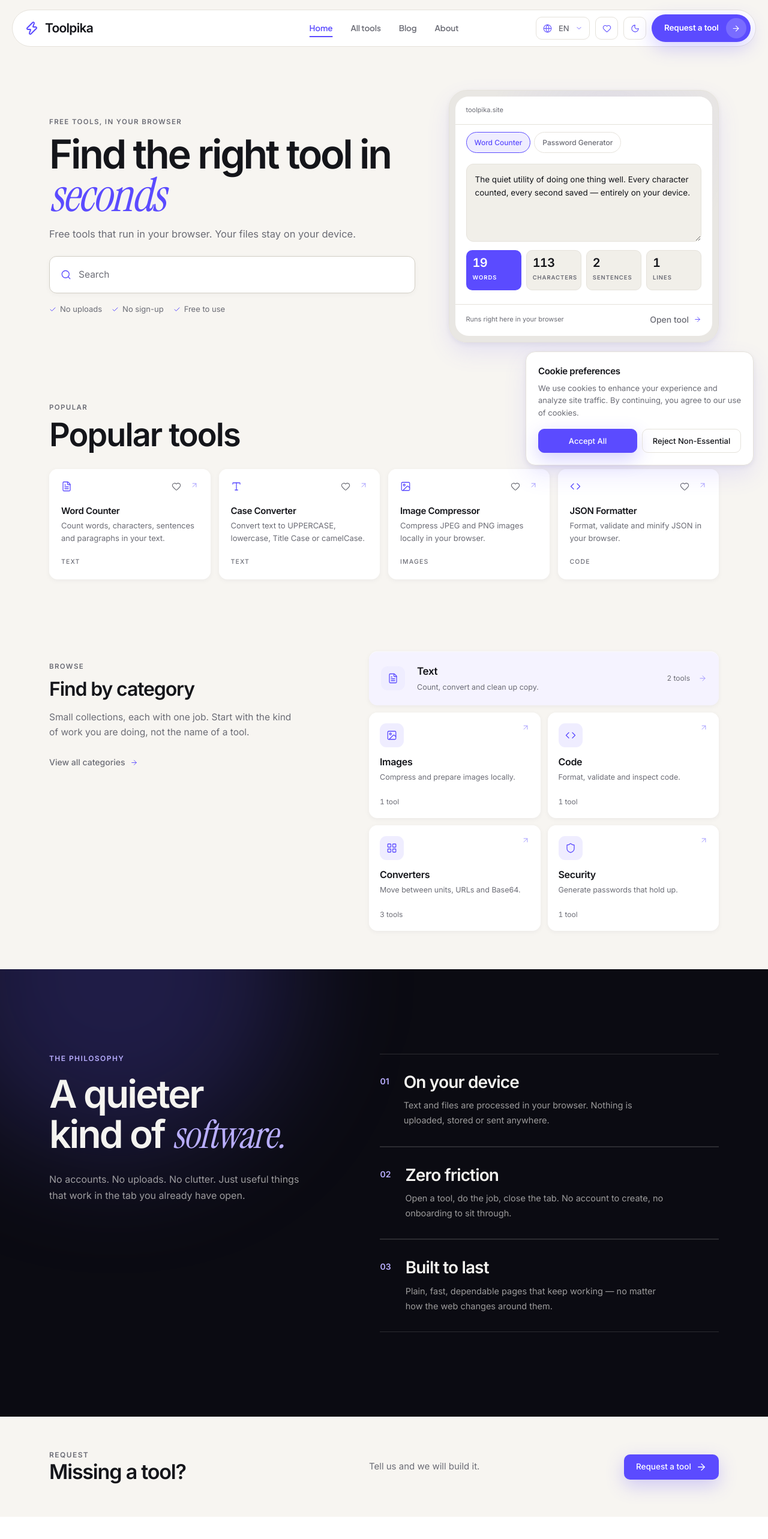
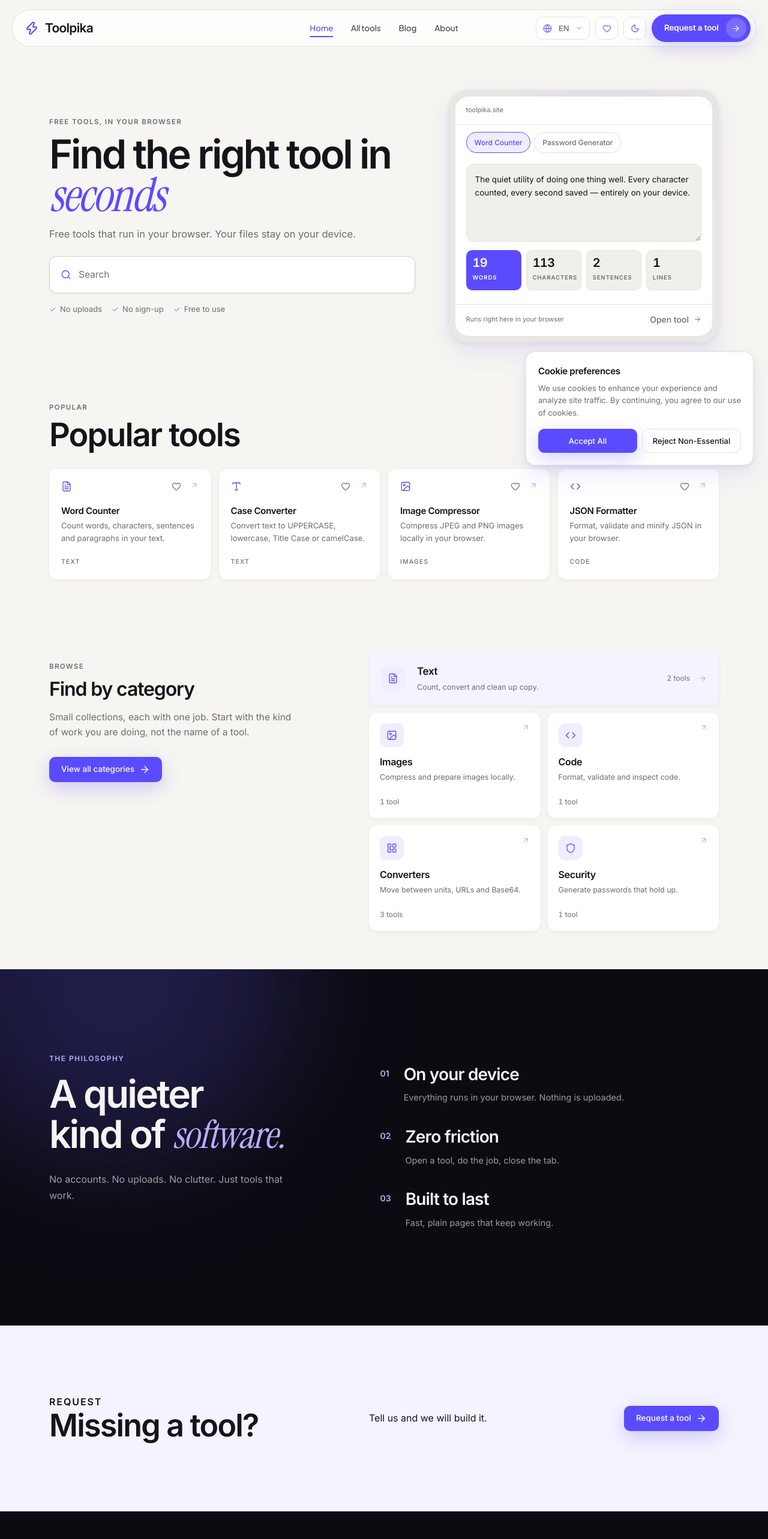
Before and after one commit to markdaniel8899-source/toolpika-frontend, a Next.js app: page /en in a window 1280 px wide. Shown: the top 2566 px of the page at 60% size. Built offline with nearby package versions, Linux system fonts and the light colour scheme.

Commit message:
Polish header, wishlist hover, transitions, CTA, footer and tool hover cards

```diff
--- a/src/app/[locale]/categories/page.tsx
+++ b/src/app/[locale]/categories/page.tsx
@@ -1,7 +1,5 @@
 import type { Metadata } from "next";
 import { getTranslations } from "next-intl/server";
-import { ArrowRight } from "lucide-react";
-import { Link } from "@/i18n/navigation";
 import { ToolCard } from "@/components/tools/tool-card";
 import { categories, getToolsByCategory } from "@/lib/tools/registry";
 
@@ -42,10 +40,6 @@ export default async function CategoriesPage({ params }: LocalePageProps) {
             <section key={item.slug} className="tp-category-section">
               <div className="tp-category-section-head">
                 <h2>{item.label}</h2>
-                <Link href={`/category/${item.slug}`} className="tp-text-link">
-                  {category("viewCategory")}
-                  <ArrowRight className="tp-icon" aria-hidden="true" />
-                </Link>
               </div>
               <div className="tp-tool-grid">
                 {tools.map((tool) => (
--- a/src/app/[locale]/page.tsx
+++ b/src/app/[locale]/page.tsx
@@ -33,23 +33,23 @@ export default async function HomePage({ params }: LocalePageProps) {
       {/* Hero */}
       <section className="tp-container tp-hero">
         <div className="tp-hero-copy">
-          <Reveal delay={0}>
+          <Reveal delay={120}>
             <p className="tp-eyebrow">Free tools, in your browser</p>
           </Reveal>
-          <Reveal delay={70}>
+          <Reveal delay={230}>
             <h1 className="tp-hero-title">
               {t.rich("title", {
                 display: (chunks: React.ReactNode) => <em>{chunks}</em>,
               })}
             </h1>
           </Reveal>
-          <Reveal delay={140}>
+          <Reveal delay={340}>
             <p className="tp-lede">{t("subtitle")}</p>
           </Reveal>
-          <Reveal delay={210}>
+          <Reveal delay={450}>
             <SearchBar />
           </Reveal>
-          <Reveal delay={270}>
+          <Reveal delay={560}>
             <div className="tp-trust" aria-label="Toolpika promises">
               <span><Check className="tp-icon" aria-hidden="true" /> No uploads</span>
               <span><Check className="tp-icon" aria-hidden="true" /> No sign-up</span>
@@ -58,7 +58,7 @@ export default async function HomePage({ params }: LocalePageProps) {
           </Reveal>
         </div>
 
-        <Reveal delay={160}>
+        <Reveal delay={620}>
           <HeroWorkbench />
         </Reveal>
       </section>
@@ -78,7 +78,7 @@ export default async function HomePage({ params }: LocalePageProps) {
 
         <div className="tp-tool-grid">
           {featuredTools.map((tool, index) => (
-            <Reveal key={tool.slug} delay={index * 40}>
+            <Reveal key={tool.slug} delay={index * 90}>
               <ToolCard tool={tool} />
             </Reveal>
           ))}
@@ -95,7 +95,7 @@ export default async function HomePage({ params }: LocalePageProps) {
               Small collections, each with one job. Start with the kind of work
               you are doing, not the name of a tool.
             </p>
-            <Link href="/categories" className="tp-text-link" style={{ marginTop: 26 }}>
+            <Link href="/categories" className="tp-btn tp-btn-primary" style={{ marginTop: 28 }}>
               View all categories
               <ArrowRight className="tp-icon" aria-hidden="true" />
             </Link>
@@ -156,36 +156,35 @@ export default async function HomePage({ params }: LocalePageProps) {
             <p className="tp-eyebrow">The philosophy</p>
             <h2 className="tp-philosophy-title">A quieter<br />kind of <em>software.</em></h2>
             <p className="tp-philosophy-sub">
-              No accounts. No uploads. No clutter. Just useful things that work
-              in the tab you already have open.
+              No accounts. No uploads. No clutter. Just tools that work.
             </p>
           </Reveal>
 
           <div className="tp-principle-list">
-            <Reveal delay={40}>
+            <Reveal delay={140}>
               <div className="tp-principle">
                 <span className="tp-principle-num">01</span>
                 <div>
                   <h3>On your device</h3>
-                  <p>Text and files are processed in your browser. Nothing is uploaded, stored or sent anywhere.</p>
+                  <p>Everything runs in your browser. Nothing is uploaded.</p>
                 </div>
               </div>
             </Reveal>
-            <Reveal delay={110}>
+            <Reveal delay={250}>
               <div className="tp-principle">
                 <span className="tp-principle-num">02</span>
                 <div>
                   <h3>Zero friction</h3>
-                  <p>Open a tool, do the job, close the tab. No account to create, no onboarding to sit through.</p>
+                  <p>Open a tool, do the job, close the tab.</p>
                 </div>
               </div>
             </Reveal>
-            <Reveal delay={180}>
+            <Reveal delay={360}>
               <div className="tp-principle">
                 <span className="tp-principle-num">03</span>
                 <div>
                   <h3>Built to last</h3>
-                  <p>Plain, fast, dependable pages that keep working — no matter how the web changes around them.</p>
+                  <p>Fast, plain pages that keep working.</p>
                 </div>
               </div>
             </Reveal>
@@ -194,14 +193,15 @@ export default async function HomePage({ params }: LocalePageProps) {
       </section>
 
       {/* Request CTA */}
-      <section className="tp-container tp-cta" id="request">
+      <section className="tp-cta-band" id="request">
+        <div className="tp-container tp-cta">
           <div className="tp-cta-inner">
           <div>
             <p className="tp-eyebrow">Request</p>
             <h2>{t("requestTitle")}</h2>
           </div>
             <div style={{ display: "flex", alignItems: "center", justifyContent: "space-between", gap: 36 }}>
-            <p style={{ maxWidth: 320, margin: 0, color: "var(--muted)", fontSize: 15, lineHeight: 1.65 }}>
+              <p style={{ maxWidth: 360, margin: 0, lineHeight: 1.6 }}>
                 {t("requestSubtitle")}
               </p>
               <Link href="/request" className="tp-btn tp-btn-primary">
@@ -210,6 +210,7 @@ export default async function HomePage({ params }: LocalePageProps) {
               </Link>
             </div>
           </div>
+        </div>
       </section>
     </main>
   );
--- a/src/app/globals.css
+++ b/src/app/globals.css
@@ -38,6 +38,12 @@
   --philosophy-accent: #b9aeff;
   --philosophy-glow: rgba(107, 92, 255, 0.22);
 
+  --nav-ink: #45434f;
+  --cta-bg: var(--accent-wash);
+  --footer-bg: #0b0b12;
+  --footer-text: #f5f4f0;
+  --footer-muted: rgba(245, 244, 240, 0.62);
+
   --field-bg: #faf9ff;
   --focus-ring: rgba(107, 92, 255, 0.32);
   --field-shadow: 0 10px 28px rgba(44, 36, 92, 0.12);
@@ -101,6 +107,12 @@
   --philosophy-line: rgba(245, 243, 239, 0.14);
   --philosophy-accent: #c4b5ff;
   --philosophy-glow: rgba(107, 92, 255, 0.26);
+
+  --nav-ink: #cbc7d4;
+  --cta-bg: var(--surface-2);
+  --footer-bg: #08080e;
+  --footer-text: #f5f3ef;
+  --footer-muted: rgba(245, 243, 239, 0.62);
 
   --field-bg: #1b1c24;
   --focus-ring: rgba(143, 125, 255, 0.42);
@@ -538,7 +550,7 @@ html.theme-transition .tp-dropdown-trigger {
   padding: 6px 8px 6px 20px;
   border: 1px solid var(--border);
   border-radius: 999px;
-  background: var(--surface);
+  background: color-mix(in srgb, var(--surface) 78%, transparent);
   pointer-events: auto;
 }
 
@@ -571,10 +583,10 @@ html.theme-transition .tp-dropdown-trigger {
 .tp-nav a {
   position: relative;
   padding: 4px 0;
-  color: var(--muted);
+  color: var(--nav-ink);
   font-family: var(--font-jakarta), var(--font-inter), system-ui, sans-serif;
   font-size: 13.5px;
-  font-weight: 600;
+  font-weight: 500;
   letter-spacing: -0.01em;
   transition: color 200ms ease, transform 200ms ease;
 }
@@ -910,9 +922,9 @@ html.theme-transition .tp-dropdown-trigger {
 }
 
 .tp-split-copy-lg p {
-  max-width: 480px;
-  font-size: 17px;
-  line-height: 1.65;
+  max-width: 520px;
+  font-size: 19px;
+  line-height: 1.6;
 }
 
 .tp-section .tp-eyebrow,
@@ -1256,7 +1268,7 @@ html.theme-transition .tp-dropdown-trigger {
   top: calc(100% + 8px);
   right: 0;
   left: 0;
-  z-index: 40;
+  z-index: 100;
   overflow: hidden;
   border: 1px solid var(--border);
   border-radius: 12px;
@@ -2152,9 +2164,16 @@ html.theme-transition .tp-dropdown-trigger {
 
 /* ---------- CTA + footer ---------- */
 
+.tp-cta-band {
+  padding: clamp(72px, 9vw, 116px) 0;
+  border-top: 1px solid var(--border);
+  border-bottom: 1px solid var(--border);
+  background: var(--cta-bg);
+}
+
 .tp-cta {
-  padding-top: 56px;
-  padding-bottom: 56px;
+  padding-top: 0;
+  padding-bottom: 0;
 }
 
 .tp-cta-inner {
@@ -2165,13 +2184,37 @@ html.theme-transition .tp-dropdown-trigger {
 }
 
 .tp-cta h2 {
-  font-size: 34px;
+  font-size: clamp(36px, 4.2vw, 52px);
+  line-height: 1.06;
+  color: var(--text);
+}
+
+.tp-cta p {
+  color: var(--text) !important;
+  font-size: 16px !important;
 }
 
 .tp-footer {
-  padding-top: 48px;
-  padding-bottom: 26px;
-  background: var(--surface);
+  padding-top: 64px;
+  padding-bottom: 34px;
+  background: var(--footer-bg);
+  color: var(--footer-text);
+}
+
+.tp-footer .tp-footer-brand,
+.tp-footer .tp-brand {
+  color: var(--footer-text);
+}
+
+.tp-footer .tp-footer-brand p,
+.tp-footer .tp-footer-col h3,
+.tp-footer .tp-footer-col a,
+.tp-footer .tp-footer-bottom {
+  color: var(--footer-muted);
+}
+
+.tp-footer .tp-footer-col a:hover {
+  color: var(--footer-text);
 }
 
 .tp-footer-grid {
@@ -3565,6 +3608,69 @@ html:has([data-admin="true"]) {
   }
 }
 
+/* ---------- All-tools hover card ---------- */
+
+.tp-tool-hover-wrap {
+  position: relative;
+  height: 100%;
+}
+
+.tp-tool-hover-wrap:hover {
+  z-index: 30;
+}
+
+.tp-tool-hover-card {
+  position: absolute;
+  top: calc(100% + 8px);
+  right: 0;
+  left: 0;
+  z-index: 25;
+  padding: 12px;
+  border: 1px solid var(--border);
+  border-radius: var(--radius-card);
+  background: var(--surface);
+  box-shadow: var(--card-lift-shadow);
+  opacity: 0;
+  transform: translateY(-6px);
+  pointer-events: none;
+  transition: opacity 200ms ease, transform 200ms ease;
+}
+
+.tp-tool-hover-wrap:hover .tp-tool-hover-card {
+  opacity: 1;
+  transform: none;
+  pointer-events: auto;
+}
+
+.tp-tool-hover-cat {
+  display: block;
+  margin-bottom: 8px;
+  color: var(--muted);
+  font-size: 10px;
+  font-weight: 600;
+  letter-spacing: 0.12em;
+  text-transform: uppercase;
+}
+
+.tp-tool-hover-list {
+  display: flex;
+  flex-direction: column;
+  gap: 2px;
+}
+
+.tp-tool-hover-link {
+  padding: 6px 8px;
+  border-radius: 8px;
+  color: var(--text);
+  font-size: 12.5px;
+  transition: background-color 200ms ease, color 200ms ease;
+}
+
+.tp-tool-hover-link:hover {
+  background: var(--accent-soft);
+  color: var(--accent);
+}
+
 /* ---------- Philosophy band — dark in both themes ---------- */
 
 .tp-philosophy {
@@ -3634,12 +3740,8 @@ html:has([data-admin="true"]) {
   display: grid;
   grid-template-columns: auto 1fr;
   gap: 24px;
-  padding: 30px 0;
-  border-top: 1px solid var(--philosophy-line);
-}
-
-.tp-principle:last-child {
-  border-bottom: 1px solid var(--philosophy-line);
+  padding: 18px 0;
+  border: 0;
 }
 
 .tp-principle-num {
@@ -3946,9 +4048,9 @@ html:has([data-admin="true"]) {
   translate: 0 22px;
   filter: blur(14px);
   transition:
-    opacity 800ms var(--ease-reveal) var(--tp-delay, 0ms),
-    translate 800ms var(--ease-reveal) var(--tp-delay, 0ms),
-    filter 800ms var(--ease-reveal) var(--tp-delay, 0ms);
+    opacity 900ms var(--ease-reveal) var(--tp-delay, 0ms),
+    translate 900ms var(--ease-reveal) var(--tp-delay, 0ms),
+    filter 900ms var(--ease-reveal) var(--tp-delay, 0ms);
 }
 
 .tp-anim.tp-revealed {
--- a/src/components/site-transitions.tsx
+++ b/src/components/site-transitions.tsx
@@ -41,12 +41,13 @@ export function SiteTransitions() {
     );
 
     // Hide synchronously before paint — no flash of unstyled content.
+    const baseDelay = 120;
     nodes.forEach((el) => {
       const siblings = el.parentElement
         ? Array.from(el.parentElement.children).filter((child) => nodes.includes(child as HTMLElement))
         : [];
       const index = siblings.indexOf(el);
-      el.style.setProperty("--tp-delay", `${Math.min(index, 8) * 60}ms`);
+      el.style.setProperty("--tp-delay", `${baseDelay + Math.min(index, 8) * 90}ms`);
       el.classList.add("tp-anim");
     });
 
--- a/src/components/tools/search-bar.tsx
+++ b/src/components/tools/search-bar.tsx
@@ -100,7 +100,7 @@ export function SearchBar() {
   const maxResults = results.slice(0, 6);
 
   return (
-    <div style={{ position: "relative", width: "100%" }}>
+    <div style={{ position: "relative", zIndex: 100, width: "100%" }}>
       <form onSubmit={handleSubmit}>
         <div className="tp-search">
           <Search className="tp-icon" aria-hidden="true" />
--- a/src/components/ui/reveal.tsx
+++ b/src/components/ui/reveal.tsx
@@ -44,7 +44,7 @@ export function Reveal({
       ref={ref}
       data-reveal-wrap
       className={cn(
-        "transition-[opacity,transform,filter] duration-[var(--dur-slow)] ease-[var(--ease-reveal)]",
+        "transition-[opacity,transform,filter] duration-[900ms] ease-[var(--ease-reveal)]",
         className
       )}
       style={{
```
Also changed, not shown: src/components/layout/header.tsx (+6 -1 lines), src/components/tools/all-tools-browser.tsx (+20 -3 lines). Lines whose indentation alone changed are shown as unchanged.
